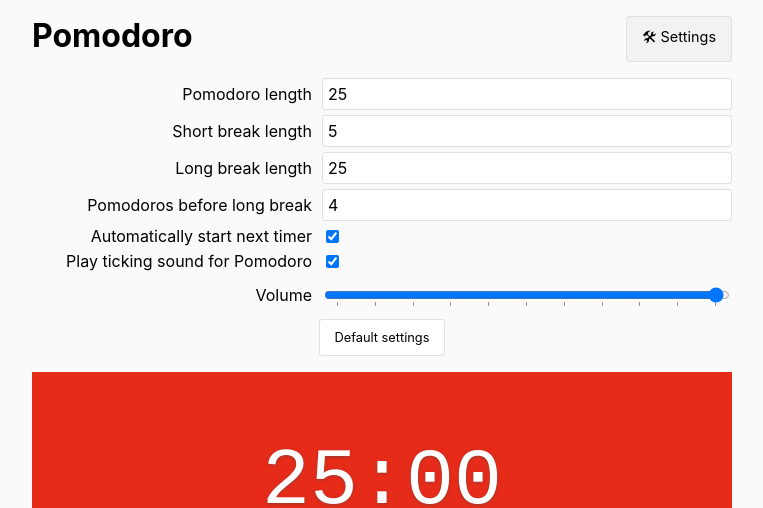
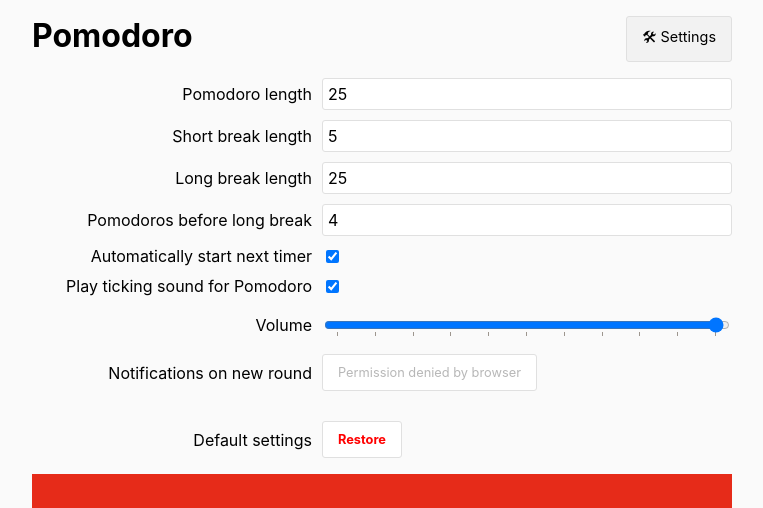
Before and after one commit to adriangoransson/pomodoro, a Vue app: page / in a window 1280 px wide. Both pictures are taken after a click on the button "🛠 Settings". Shown: the top 508 px of the page, without its empty margins (258-1021 px from the left). Built offline with nearby package versions, Linux system fonts and the light colour scheme; no server answers.

Commit message:
Notification support

```diff
--- a/src/components/Settings.vue
+++ b/src/components/Settings.vue
@@ -85,8 +85,32 @@
       </datalist>
     </div>
 
-    <div @click="defaultSettings" class="form-field">
-      <button type="button" class="button">Default settings</button>
+    <div v-if="notificationSupport" class="form-field">
+      <label for="notifications">Notifications on new round</label>
+      <input
+        v-if="notificationPermission === 'granted'"
+        v-model="notifications"
+        type="checkbox"
+        id="notifications"
+      >
+      <button
+        v-else
+        @click="notificationRequest"
+        :disabled="notificationsDenied"
+        type="button"
+        class="button"
+      >
+        {{ notificationText }}
+      </button>
+    </div>
+
+    <br>
+
+    <div class="form-field default">
+      <label for="default">Default settings</label>
+      <button @click="defaultSettings" type="button" class="button">
+        Restore
+      </button>
     </div>
 
   </div>
@@ -104,6 +128,7 @@ import {
   DEFAULT_SETTINGS,
   UPDATE_DURATION,
   SET_VOLUME,
+  SET_NOTIFICATIONS,
 } from '@/vuex-constants';
 
 const validMinutes = minutes => minutes < 1;
@@ -111,6 +136,13 @@ const toSeconds = minutes => minutes * 60;
 const toMinutes = seconds => seconds / 60;
 
 export default {
+  data() {
+    return {
+      notificationSupport: 'Notification' in window,
+      notificationPermission: Notification.permission,
+    };
+  },
+
   computed: {
     pomodoro: {
       get() {
@@ -194,11 +226,43 @@ export default {
         this.$store.commit(SET_VOLUME, parseFloat(val));
       },
     },
+
+    notifications: {
+      get() {
+        return this.$store.state.notifications;
+      },
+      set(val) {
+        this.$store.commit(SET_NOTIFICATIONS, val);
+      },
+    },
+
+    notificationsDenied() {
+      return this.notificationPermission === 'denied';
+    },
+
+    notificationText() {
+      if (this.notificationsDenied) {
+        return 'Permission denied by browser';
+      }
+
+      return 'Request permission';
+    },
   },
 
   methods: {
     defaultSettings() {
       this.$store.dispatch(DEFAULT_SETTINGS);
+    },
+
+    notificationRequest() {
+      Notification.requestPermission().then((result) => {
+        if (result === 'granted') {
+          this.notificationPermission = result;
+          this.$store.commit(SET_NOTIFICATIONS, true);
+        } else {
+          this.notificationPermission = 'denied';
+        }
+      });
     },
   },
 };
@@ -206,7 +270,7 @@ export default {
 
 <style scoped>
   .form-field {
-    margin-top: 5px;
+    margin-top: 10px;
     display: flex;
     align-items: center;
   }
@@ -231,7 +295,8 @@ export default {
     flex: 0;
   }
 
-  .form-field button {
-    margin: auto;
+  .default button {
+    font-weight: bold;
+    color: red;
   }
 </style>
--- a/src/localstorage.js
+++ b/src/localstorage.js
@@ -7,6 +7,7 @@ export const LONG_BREAK = 'LONG_BREAK';
 export const AUTO_START = 'AUTO_START';
 export const PLAY_SOUND = 'PLAY_SOUND';
 export const VOLUME = 'VOLUME';
+export const NOTIFICATIONS = 'NOTIFICATIONS';
 
 function getSettings() {
   return JSON.parse(localStorage.getItem(KEY)) || {};
--- a/src/store/actions.js
+++ b/src/store/actions.js
@@ -26,6 +26,8 @@ import {
   SYNC_DURATION,
   SET_ENDDATE,
   SET_DOCUMENT_TITLE,
+  NOTIFY,
+  SET_NOTIFICATIONS,
 } from '../vuex-constants';
 
 import * as ls from '../localstorage';
@@ -103,7 +105,9 @@ export default {
     const duration = Math.round((state.endDate - Date.now()) / 1000);
 
     if (duration < 0) {
-      dispatch(NEXT);
+      dispatch(NEXT).then(() => {
+        dispatch(NOTIFY);
+      });
       return;
     }
 
@@ -115,7 +119,36 @@ export default {
     }, 1000);
   },
 
+  [NOTIFY]({ state: { notifications, type } }) {
+    if (!notifications) {
+      return;
+    }
+
+    const text = (() => {
+      switch (type) {
+        case POMODORO:
+          return 'Get back to work!';
+
+        case SHORT_BREAK:
+          return 'Take a short break';
+
+        case LONG_BREAK:
+          return 'Take a long break';
+
+        default:
+          throw new Error('Could not get notification text!');
+      }
+    })();
+
+    const not = new Notification(text, { icon: '/android-chrome-192x192.png' });
+
+    setTimeout(() => {
+      not.close();
+    }, 3000);
+  },
+
   [NEXT]({ commit, state, dispatch }) {
+    return new Promise((resolve) => {
       dispatch(PAUSE);
 
       const { duration, type } = getNextType(state);
@@ -128,6 +161,9 @@ export default {
       if (state.autoStart) {
         dispatch(START_TIMER);
       }
+
+      resolve();
+    });
   },
 
   [PAUSE]({ commit }) {
@@ -164,6 +200,7 @@ export default {
     commit(SET_PLAY_SOUND, true);
     commit(SET_AUTO_START, true);
     commit(SET_VOLUME, 1);
+    commit(SET_NOTIFICATIONS, false);
 
     dispatch(MANAGE_AUDIO);
     dispatch(UPDATE_DURATION);
--- a/src/store/mutations.js
+++ b/src/store/mutations.js
@@ -22,6 +22,7 @@ import {
   SET_VOLUME,
   SET_ENDDATE,
   SET_DOCUMENT_TITLE,
+  SET_NOTIFICATIONS,
 } from '../vuex-constants';
 
 export default {
@@ -106,4 +107,10 @@ export default {
   [SET_ENDDATE](state, value) {
     state.endDate = value;
   },
+
+  [SET_NOTIFICATIONS](state, value) {
+    const v = !!value;
+    state.notifications = v;
+    ls.set(ls.NOTIFICATIONS, v);
+  },
 };
--- a/src/store/state.js
+++ b/src/store/state.js
@@ -23,4 +23,5 @@ export default {
   autoStart: ls.get(ls.AUTO_START, true),
   playSound: ls.get(ls.PLAY_SOUND, true),
   volume: ls.get(ls.VOLUME, 1),
+  notifications: ls.get(ls.NOTIFICATIONS, false) && 'Notification' in window && Notification.permission === 'granted',
 };
--- a/src/vuex-constants.js
+++ b/src/vuex-constants.js
@@ -35,3 +35,5 @@ export const UPDATE_DURATION = 'UPDATE_DURATION';
 export const SET_ENDDATE = 'SET_ENDDATE';
 export const SYNC_DURATION = 'SYNC_DURATION';
 export const SET_DOCUMENT_TITLE = 'SET_DOCUMENT_TITLE';
+export const NOTIFY = 'NOTIFY';
+export const SET_NOTIFICATIONS = 'SET_NOTIFICATIONS';
```
Lines whose indentation alone changed are shown as unchanged.
